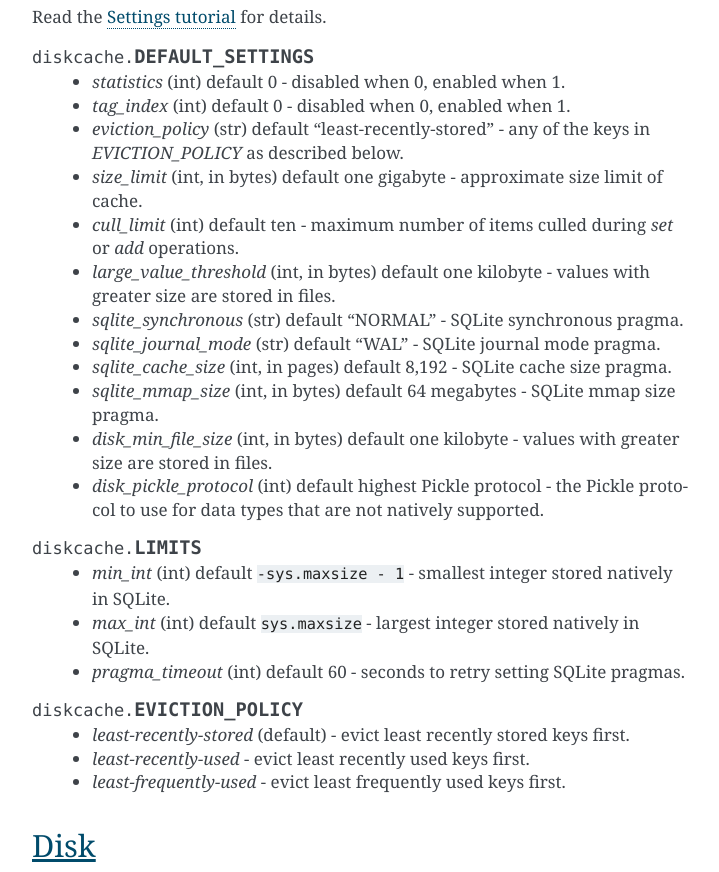
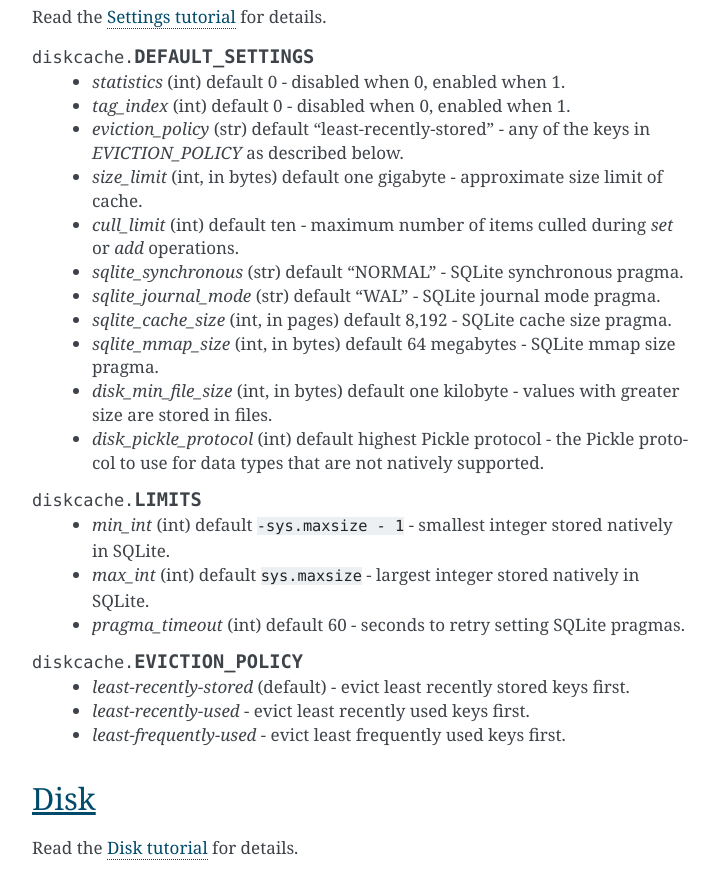
Before and after one commit to grantjenks/python-diskcache, a Sphinx documentation site: the page built from docs/api.rst, in a window 1280 px wide and 900 px high, scrolled down 1086 px, cut to the strip 0-872 px from the top of the window. Shown: the whole strip, without its empty margins (388-1107 px from the left). Built offline with Sphinx 7.4.7, drawn with Linux system fonts in a browser that asks for light colours.

Commit message:
Remove references to large_value_threshold from docs

```diff
--- a/docs/api.rst
+++ b/docs/api.rst
@@ -50,8 +50,6 @@
      of cache.
    * `cull_limit` (int) default ten - maximum number of items culled during
      `set` or `add` operations.
-   * `large_value_threshold` (int, in bytes) default one kilobyte - values with
-     greater size are stored in files.
    * `sqlite_synchronous` (str) default "NORMAL" - SQLite synchronous pragma.
    * `sqlite_journal_mode` (str) default "WAL" - SQLite journal mode pragma.
    * `sqlite_cache_size` (int, in pages) default 8,192 - SQLite cache size
--- a/docs/tutorial.rst
+++ b/docs/tutorial.rst
@@ -398,7 +398,7 @@
     >>> cache = Cache('/tmp/mycachedir', size_limit=int(4e9))
     >>> cache.size_limit
     4000000000
-    >>> cache.large_value_threshold
+    >>> cache.disk_min_file_size
     1024
     >>> cache.reset('cull_limit', 0)  # Disable automatic evictions.
     0
```
